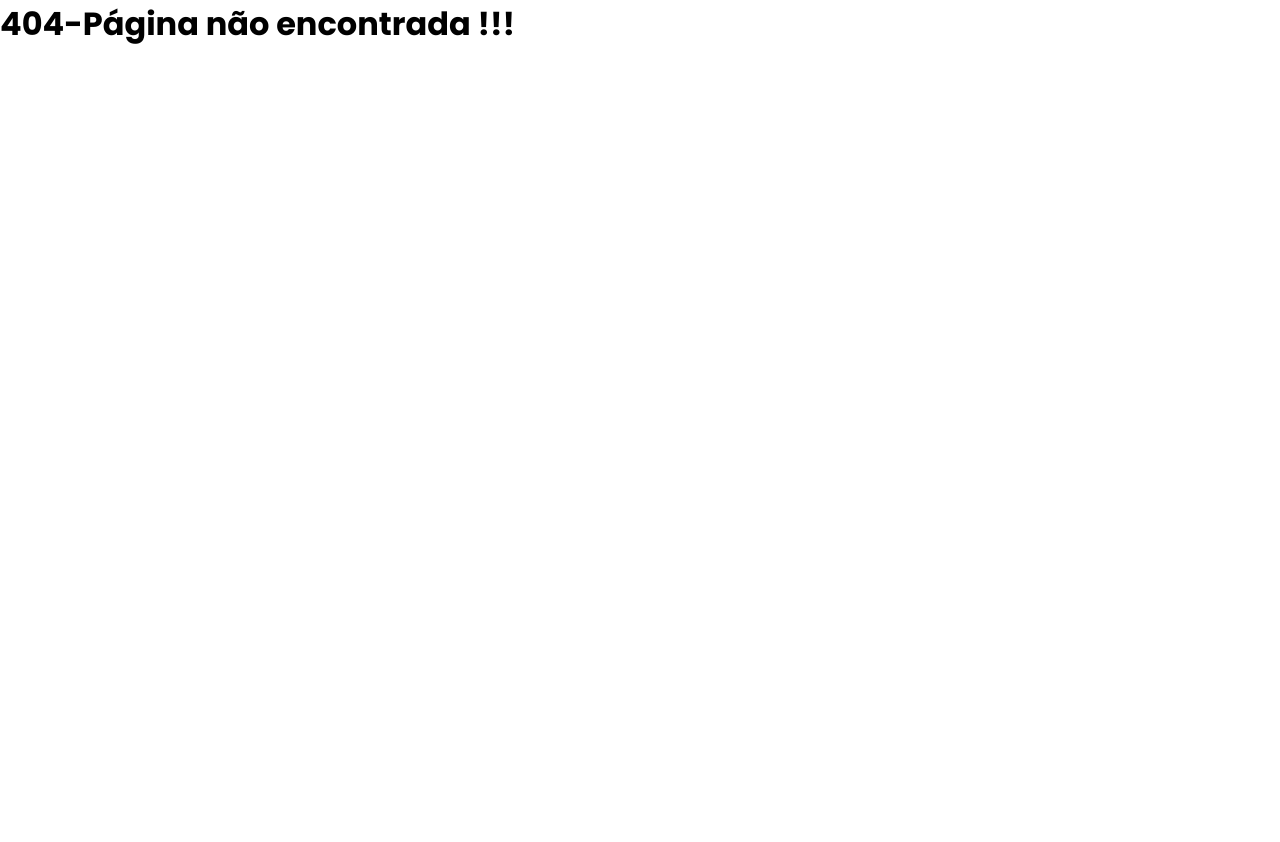
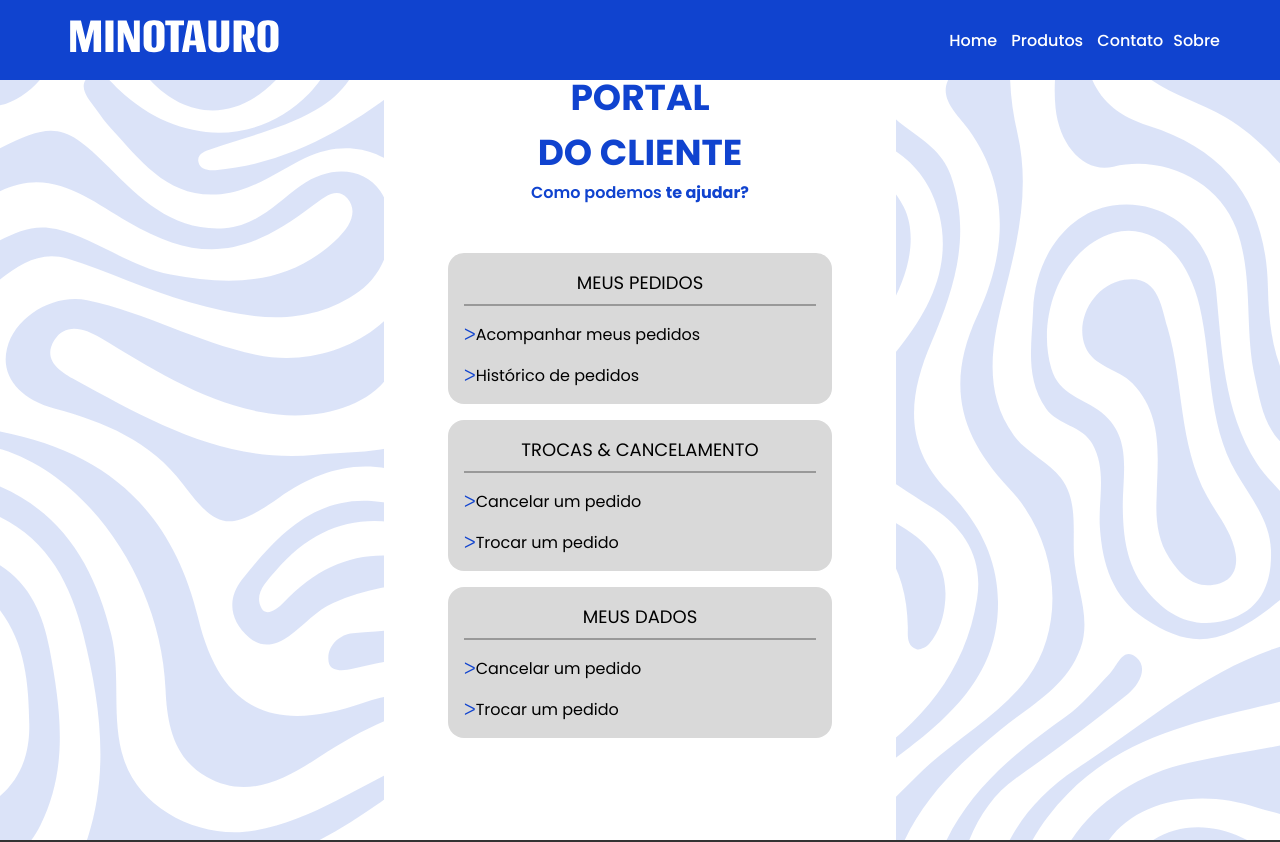
Before and after one commit to jorgebooz/Minotauro, a React (Vite) app: page /Contato in a window 1280 px wide. Before the commit this address had no page. Shown: the top 842 px of the page. Before the commit the page ends 800 px from the top, so only its background shows below. Built offline with nearby package versions, Linux system fonts and the light colour scheme.

Commit message:
feat: contact

```diff
--- /dev/null
+++ b/src/css/estilo-contato.css
@@ -0,0 +1,57 @@
+.container {
+    width: 100%;
+    height: 95vh;
+    background-repeat: no-repeat;
+    background-size: cover;
+    background-position: 50%;
+    background-attachment: fixed;
+
+    display: flex;
+    justify-content:  center;
+  }
+
+  .bg-image {
+    background-image:url(../assets/BACKGROUND.svg);
+  }
+  .main{
+    display: flex;
+    flex-direction: column;
+    background-color: #fff;
+    width: 40%;
+    justify-content: center;
+    text-align: center;
+    align-items: center;
+    gap: 1rem;
+    padding-bottom: 7rem;
+  }
+
+.contato-top{
+    font-weight: 600;
+    font-size: large;
+    padding-bottom: 2rem;
+}
+.contato-top p{
+    font-size: medium;
+}
+.contato-top a{
+    font-size: medium;
+    font-weight: 700;
+
+}
+
+  .contato-card{
+    display: flex;
+    flex-direction: column;
+    background-color: #D9D9D9;
+    text-align: start;
+    gap: 1rem;
+    padding: 1rem;
+    border-radius: 1rem ;
+    width: 75%;
+  }
+
+  .titulo{
+    text-align: center;
+    border-bottom: 2px solid #0000004b;
+    padding-bottom: .5rem;
+  }
--- a/src/css/estilo-produtos.css
+++ b/src/css/estilo-produtos.css
@@ -6,7 +6,7 @@
 }
 
 .produtos h1{
-    padding: 3rem 3rem 3rem 15rem;
+    font-size: 28;
 }
 container {
     display: flex;
--- a/src/main.jsx
+++ b/src/main.jsx
@@ -6,6 +6,7 @@ import Home from './routes/Home.jsx'
 import Sobre from './routes/Sobre.jsx'
 import Produtos from './routes/Produtos.jsx'
 import Error from './routes/Error.jsx'
+import Contato from './routes/Contato.jsx'
 
 const router = createBrowserRouter ([
   {
@@ -16,6 +17,7 @@ const router = createBrowserRouter ([
       {path: '/', element: <Home />},
       {path: '/Sobre', element: <Sobre />},
       {path: '/Produtos', element: <Produtos />},
+      {path: '/Contato', element: <Contato />},
     ]
   }
 ])
--- a/src/routes/Contato.jsx
+++ b/src/routes/Contato.jsx
@@ -1,8 +1,38 @@
+import {} from 'react';
+import '../css/estilo-contato.css';
+
 function Contato() {
     return (
-    <>
-    <h1>Contato</h1>
-    </>
-    )
+      <>
+      <div className='container bg-image'>
+        <div className='main'>
+            <div className='contato-top azul'>
+                <h1>PORTAL</h1>
+                <h1>DO CLIENTE</h1>
+                <p>Como podemos <a>te ajudar?</a></p>
+            </div>
+
+                <div className='contato-card'>
+                    <p className='titulo'>MEUS PEDIDOS</p>
+                    <p className='card-text'><a class="azul">ᐳ</a>Acompanhar meus pedidos</p>
+                    <p className='card-text'><a class="azul">ᐳ</a>Histórico de pedidos</p>
+                </div>
+                <div className='contato-card'>
+                    <p className='titulo'>TROCAS & CANCELAMENTO</p>
+                    <p className='card-text'><a class="azul">ᐳ</a>Cancelar um pedido</p>
+                    <p className='card-text'><a class="azul">ᐳ</a>Trocar um pedido</p>
+                </div>
+                <div className='contato-card'>
+                    <p className='titulo'>MEUS DADOS</p>
+                    <p className='card-text'><a class="azul">ᐳ</a>Cancelar um pedido</p>
+                    <p className='card-text'><a class="azul">ᐳ</a>Trocar um pedido</p>
+                </div>
+        </div>
+
+      </div>
+
+      </>
+    );
   }
-  export default Contato
+
+  export default Contato;
```
Also changed, not shown: src/assets/BACKGROUND.svg (added).
